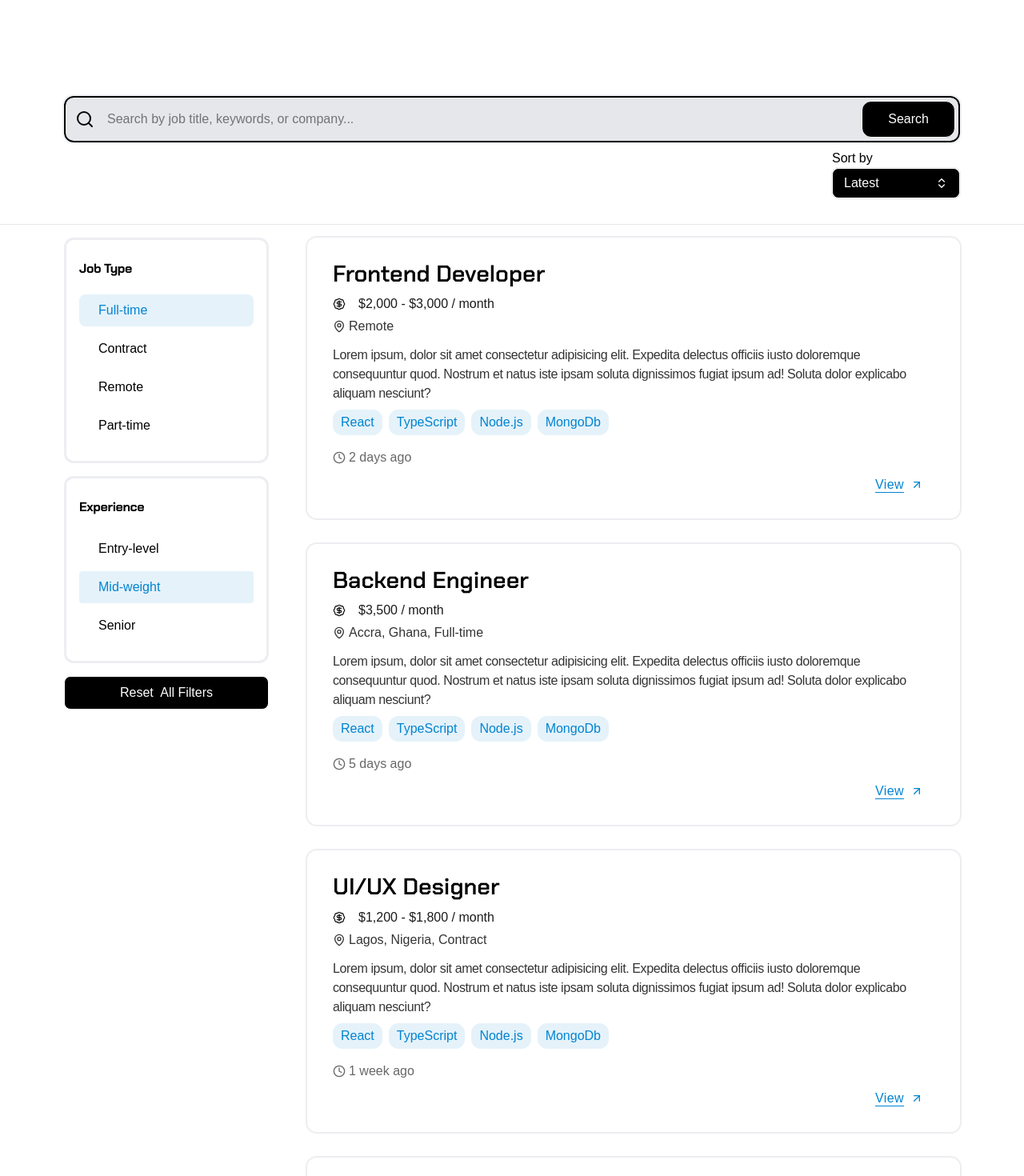
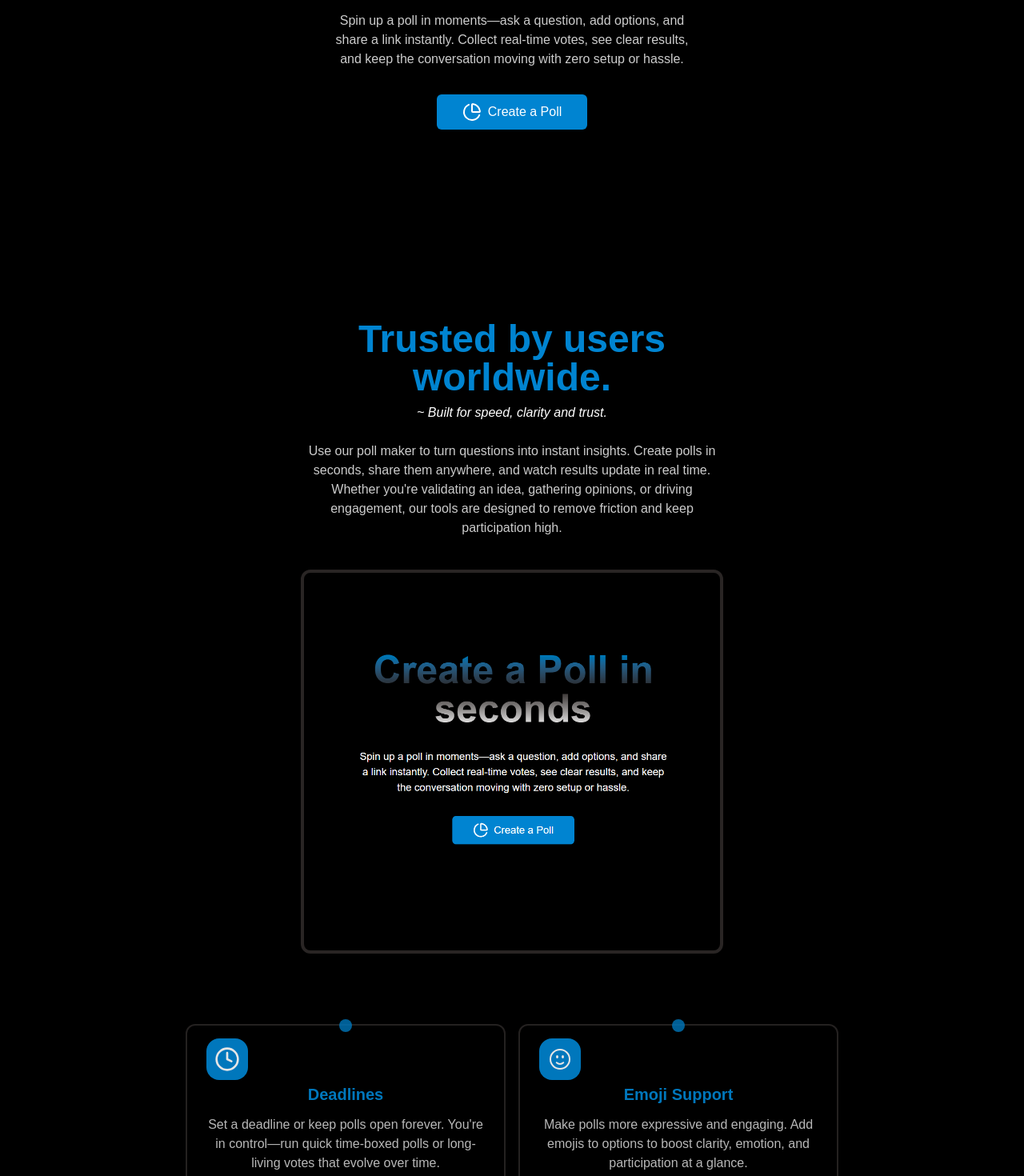
Before and after one commit to mrtindanzor/alx-project-nexus, a Next.js app: page / in a window 1280 px wide. Shown: the part 440-1910 px from the top of the page at 80% size. Built offline with nearby package versions, Linux system fonts and the light colour scheme.

Commit message:
created landing page, reatures, pitch

```diff
--- a/src/app/globals.css
+++ b/src/app/globals.css
@@ -4,10 +4,9 @@
   --font-sans: var(--font-geist-sans);
   --font-mono: var(--font-geist-mono);
 
-  --color-muted: var(--color-slate-100);
-  --color-muted-2: var(--color-gray-200);
+  --color-muted: var(--color-black);
+  --color-muted-stone: var(--color-stone-800);
   --color-neutral: var(--color-white);
-  --color-primary: var(--color-black);
   --color-accent: var(--color-sky-600);
   --font-chakra: var(--font-chakra);
 }
@@ -22,7 +21,7 @@
   }
 
   * ::-webkit-scrollbar-thumb {
-    @apply bg-muted-2 rounded-2xl cursor-grab active:cursor-grabbing;
+    @apply bg-muted-stone rounded-2xl cursor-grab active:cursor-grabbing;
   }
 
   button {
@@ -41,7 +40,10 @@
 
 @layer components {
   .white-wrapper {
-    @apply outline-2 outline-muted-2/60 bg-neutral rounded-xl;
+    @apply outline-2 outline-muted-stone/60 bg-neutral rounded-xl;
+  }
+  .section {
+    @apply max-w-6xl px-4 md:px-6 mx-auto;
   }
 }
 
--- a/src/app/layout.tsx
+++ b/src/app/layout.tsx
@@ -1,7 +1,6 @@
 import { Chakra_Petch } from "next/font/google";
 import "./globals.css";
 import { BaseProvider } from "@/shared/BaseProvider";
-import { AppFooter } from "@/shared/layouts/components/server/Footer";
 
 const chakraPetch = Chakra_Petch({
   weight: ["300", "400", "500", "600", "700"],
@@ -16,9 +15,8 @@ export default function RootLayout({
 }>) {
   return (
     <html lang="en">
-      <body className={`bg-muted text-primary ${chakraPetch.variable}`}>
+      <body className={`bg-muted text-neutral ${chakraPetch.variable}`}>
         <BaseProvider>{children}</BaseProvider>
-        <AppFooter />
       </body>
     </html>
   );
--- a/src/app/page.tsx
+++ b/src/app/page.tsx
@@ -1,5 +1,3 @@
-import { JobsPage } from "@/features/jobs/pages";
+import { Home } from "@/features/home";
 
-export default function Home() {
-  return <JobsPage />;
-}
+export default Home;
--- /dev/null
+++ b/src/features/home/components/Features.tsx
@@ -0,0 +1,37 @@
+import { Pill } from "@/shared/ui/Buttons";
+import { FEATURES } from "../constants";
+import type { FetureProps } from "../home.types";
+
+export function Features() {
+  return (
+    <section className="section @container py-20">
+      <ul className="gap-y-12 flex flex-wrap justify-center gap-x-4 ">
+        {FEATURES.map((feature) => (
+          <Feature key={feature.title} {...feature} />
+        ))}
+      </ul>
+    </section>
+  );
+}
+
+function Feature({ icon: Icon, title, description }: FetureProps) {
+  return (
+    <li className="px-6 border-2 border-muted-stone opacity-90 rounded-xl max-w-100 pb-8">
+      <span className="flex-place-center bg-accent/80 w-fit aspect-square p-2 rounded-xl mx-auto -translate-y-1/2"></span>
+      <Pill
+        variant="sky"
+        hover="none"
+        y="center"
+        x="center"
+        rad="2xl"
+        className="aspect-square"
+      >
+        <Icon className="size-8" />
+      </Pill>
+      <span className="flex text-xl text-accent font-semibold py-1 mb-2 justify-center">
+        {title}
+      </span>
+      <p className="text-center text-neutral/80">{description}</p>
+    </li>
+  );
+}
--- /dev/null
+++ b/src/features/home/components/Pitch.tsx
@@ -0,0 +1,41 @@
+import { AnimateScroll } from "@/shared/features/Framer";
+import { MImage } from "@/shared/ui/MImage";
+
+export function Pitch() {
+  return (
+    <section className="section max-w-xl min-h-screen space-y-2">
+      <h2 className="text-5xl text-center text-accent font-bold">
+        Trusted by users worldwide.
+      </h2>
+      <p className="text-center mb-6 italic">
+        ~ Built for speed, clarity and trust.
+      </p>
+      <AnimateScroll
+        {...{
+          styleKey: "y",
+          offset: ["start end", "start center"],
+          inputRange: [0, 1],
+          outputRange: [100, 0],
+          spring: {
+            damping: 18,
+            stiffness: 100,
+          },
+        }}
+      >
+        <p className="text-center text-neutral/80">
+          Use our poll maker to turn questions into instant insights. Create
+          polls in seconds, share them anywhere, and watch results update in
+          real time. Whether you&apos;re validating an idea, gathering opinions,
+          or driving engagement, our tools are designed to remove friction and
+          keep participation high.
+        </p>
+      </AnimateScroll>
+
+      <MImage
+        url="/poll.png"
+        title="Poll"
+        className="border-4 rounded-xl z-1 bg-muted border-muted-stone my-10 h-120 "
+      />
+    </section>
+  );
+}
--- /dev/null
+++ b/src/features/home/components/WelcomeBanner.tsx
@@ -0,0 +1,58 @@
+import { ChartPie } from "lucide-react";
+import { FramerAnimatePosition } from "@/shared/features/Framer";
+import { StyledLink } from "@/shared/ui/Buttons";
+import { cn } from "@/shared/utils/cn";
+
+export function WelcomeBanner() {
+  return (
+    <section className="section max-w-lg flex flex-col justify-center gap-y-8 rounded-xl py-10 h-lvh">
+      <FramerAnimatePosition
+        whileInView="show"
+        viewport={{ once: true }}
+        variants={{
+          hidden: { y: -20 },
+          show: { transition: { duration: 0.8 } },
+        }}
+      >
+        <h1
+          className={cn(
+            "font-bold text-5xl sm:text-6xl md:text-7xl text-center",
+            "bg-linear-to-b from-accent via-muted-stone to-neutral",
+            "bg-clip-text text-transparent",
+          )}
+        >
+          Create a Poll in seconds
+        </h1>
+      </FramerAnimatePosition>
+
+      <FramerAnimatePosition
+        whileInView="show"
+        viewport={{ once: true }}
+        variants={{
+          hidden: { y: 15 },
+          show: { transition: { duration: 1 } },
+        }}
+      >
+        <p className="text-center text-neutral/80">
+          Spin up a poll in moments—ask a question, add options, and share a
+          link instantly. Collect real-time votes, see clear results, and keep
+          the conversation moving with zero setup or hassle.
+        </p>
+      </FramerAnimatePosition>
+
+      <StyledLink
+        variant="sky"
+        hover="light"
+        pad="xl"
+        rad="3xl"
+        x="center"
+        y="center"
+        href=""
+        className="gap-x-2 mx-auto"
+      >
+        <ChartPie />
+        Create a Poll
+      </StyledLink>
+    </section>
+  );
+}
--- /dev/null
+++ b/src/features/home/constants.ts
@@ -0,0 +1,42 @@
+import { FaceSmileIcon, SignalIcon } from "@heroicons/react/24/outline";
+import { Clock, CloudLightningIcon, Link, Shield } from "lucide-react";
+import type { FetureProps } from "./home.types";
+
+export const FEATURES = [
+  {
+    icon: Clock,
+    title: "Deadlines",
+    description:
+      "Set a deadline or keep polls open forever. You're in control—run quick time-boxed polls or long-living votes that evolve over time.",
+  },
+  {
+    icon: FaceSmileIcon,
+    title: "Emoji Support",
+    description:
+      "Make polls more expressive and engaging. Add emojis to options to boost clarity, emotion, and participation at a glance.",
+  },
+  {
+    icon: SignalIcon,
+    title: "Live Results",
+    description:
+      "Watch votes update in real time. No refresh needed—see trends form instantly as responses come in.",
+  },
+  {
+    icon: Link,
+    title: "Share Anywhere",
+    description:
+      "One link, endless reach. Share polls across social media, chats, or embed them directly into your site.",
+  },
+  {
+    icon: CloudLightningIcon,
+    title: "Instant Creation",
+    description:
+      "Create and publish a poll in seconds. No setup, no learning curve—just ask and collect answers.",
+  },
+  {
+    icon: Shield,
+    title: "Built for Trust",
+    description:
+      "Fast, reliable, and spam-aware by design. Polls stay accessible, fair, and easy for everyone to participate.",
+  },
+] satisfies FetureProps[];
--- /dev/null
+++ b/src/features/home/home.types.ts
@@ -0,0 +1,5 @@
+export type FetureProps = {
+  icon: React.ElementType;
+  title: string;
+  description: string;
+};
--- /dev/null
+++ b/src/features/home/index.ts
@@ -0,0 +1 @@
+export { Home } from "./pages/Home";
--- /dev/null
+++ b/src/features/home/pages/Home.tsx
@@ -0,0 +1,13 @@
+import { Features } from "../components/Features";
+import { Pitch } from "../components/Pitch";
+import { WelcomeBanner } from "../components/WelcomeBanner";
+
+export function Home() {
+  return (
+    <main className="py-10">
+      <WelcomeBanner />
+      <Pitch />
+      <Features />
+    </main>
+  );
+}
--- a/src/shared/ui/Buttons/components/Button.tsx
+++ b/src/shared/ui/Buttons/components/Button.tsx
@@ -8,18 +8,18 @@ export const ButtonVariants = cva(
     variants: {
       variant: {
         sky: "bg-accent text-neutral",
-        dark: "bg-primary text-neutral border",
-        light: "bg-neutral text-primary",
+        dark: "bg-muted text-neutral border",
+        light: "bg-neutral text-muted",
         white: "text-neutral",
-        success: "bg-success text-primary",
-        danger: "bg-danger text-primary",
+        success: "bg-success text-muted",
+        danger: "bg-danger text-muted",
         link: "underline underline-offset-4",
         outline: "border text-neutral",
-        "outline-dark": "border-2 text-primary",
+        "outline-dark": "border-2 text-muted",
         "outline-sky": "border border-accent text-accent",
         "outline-success": "border border-success text-success",
         "outline-danger": "border text-danger border-danger",
-        "ghost-dark": "bg-neutral/10 backrop-blur-xl text-primary",
+        "ghost-dark": "bg-neutral/10 backrop-blur-xl text-muted",
         "ghost-light": "bg-neutral/10 backrop-blur-xl text-light",
         "ghost-sky": "bg-accent/10 text-accent",
         none: "",
@@ -27,13 +27,13 @@ export const ButtonVariants = cva(
       hover: {
         sky: "hover:bg-accent hover:text-neutral hover:border-accent",
         "ghost-sky": "hover:bg-accent/10 hover:text-accent",
-        dark: "hover:bg-primary hover:text-neutral",
-        light: "hover:bg-neutral hover:hover:text-primary",
-        success: "hover:hover:bg-success hover:hover:text-primary",
-        danger: "hover:bg-danger hover:text-primary",
+        dark: "hover:bg-muted hover:text-neutral",
+        light: "hover:bg-neutral hover:hover:text-muted",
+        success: "hover:hover:bg-success hover:hover:text-muted",
+        danger: "hover:bg-danger hover:text-muted",
         link: "hover:underline hover:underline-offset-2",
         outline: "hover:bg-transparent hover:border hover:text-neutral",
-        "outline-dark": "hover:bg-transparent hover:border hover:text-primary",
+        "outline-dark": "hover:bg-transparent hover:border hover:text-muted",
         "outline-sky":
           "hover:bg-transparent hover:border hover:border-accent hover:text-accent",
         "outline-success":
@@ -41,7 +41,7 @@ export const ButtonVariants = cva(
         "outline-danger":
           "hover:bg-transparent hover:border hover:text-danger hover:border-danger",
         "ghost-dark":
-          "hover:bg-neutral/10 hover:backrop-blur-xl hover:text-primary",
+          "hover:bg-neutral/10 hover:backrop-blur-xl hover:text-muted",
         "ghost-light":
           "hover:bg-neutral/10 hover:border-none hover:backrop-blur-xl hover:text-neutral",
         none: "",
@@ -71,8 +71,8 @@ export const ButtonVariants = cva(
       },
       y: {
         center: "items-center",
-        left: "items-start",
-        right: "items-end",
+        start: "items-start",
+        end: "items-end",
       },
       w: {
         full: "w-full",
--- /dev/null
+++ b/src/shared/ui/MImage.tsx
@@ -0,0 +1,44 @@
+import { ImageIcon } from "lucide-react";
+import Image from "next/image";
+import type { ComponentProps } from "react";
+import { cn } from "@/shared/utils/cn";
+
+type MImageProps = {
+	url: string;
+	title: string;
+} & ComponentProps<"div">;
+
+export function MImage({
+	title,
+	url,
+	className,
+	children,
+	...props
+}: MImageProps) {
+	return (
+		<figure
+			{...props}
+			className={cn(
+				"relative w-full h-full",
+				!url ? "bg-gray-100 rounded" : "",
+				className,
+			)}
+		>
+			{!url && (
+				<ImageIcon className="size-full absolute object-contain left-1/2 top-1/2 -translate-1/2 opacity-5 stroke-1" />
+			)}
+
+			{url && (
+				<Image
+					alt={title}
+					sizes="100%"
+					fill
+					src={url}
+					className="object-contain"
+				/>
+			)}
+			{children}
+			<figcaption hidden>{title}</figcaption>
+		</figure>
+	);
+}
```
Also changed, not shown: public/poll.png (added).
